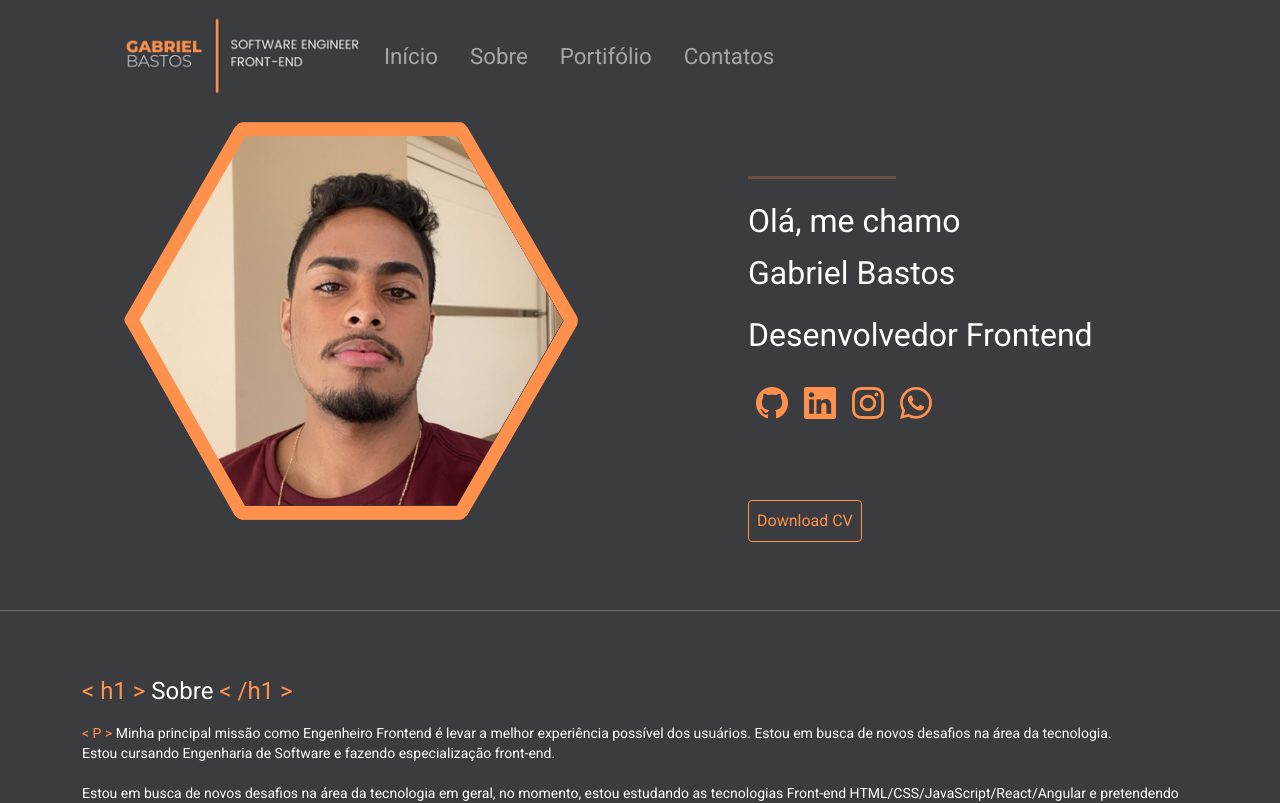
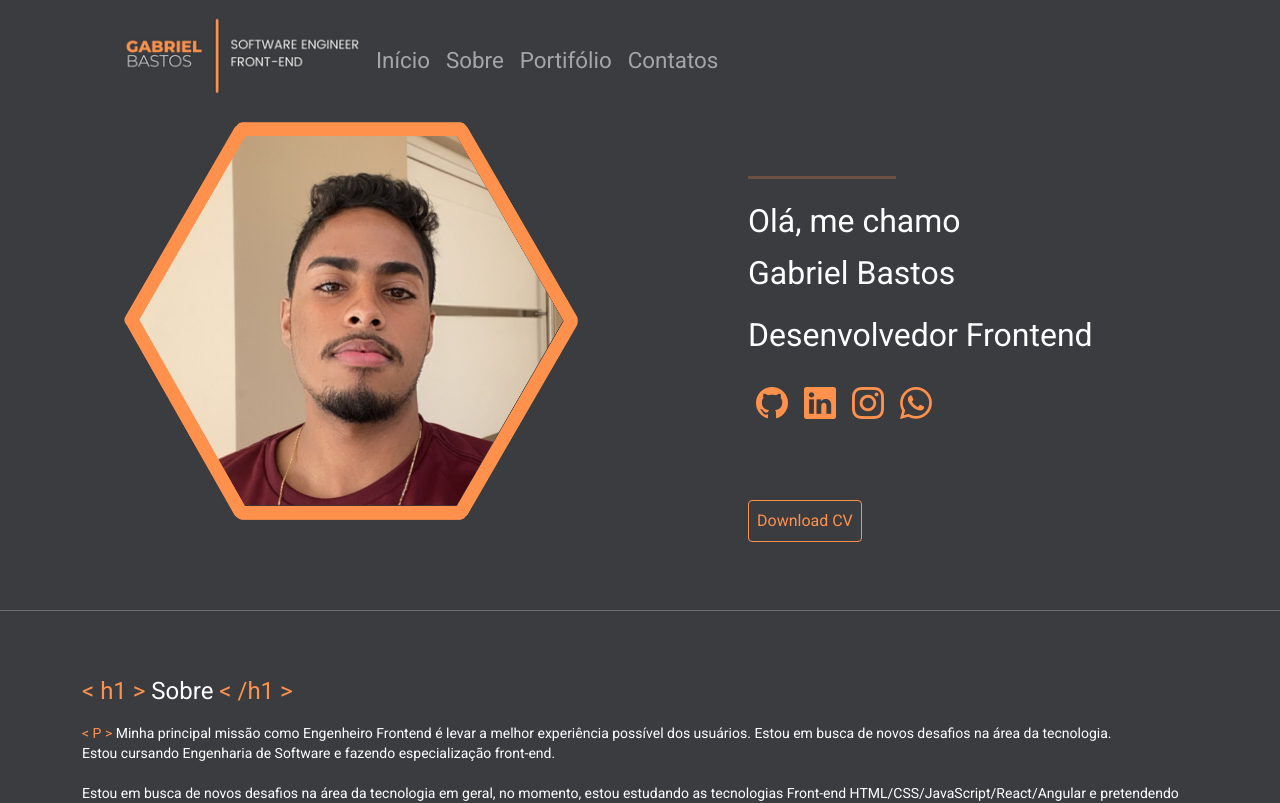
Before and after one commit to devbastos/frontend, an Angular app: page / in a window 1280 px wide. Shown: the top 803 px of the page. Built offline with nearby package versions, Linux system fonts and the light colour scheme.

Commit message:
Update nav.component.css

```diff
--- a/src/app/components/template/nav/nav.component.css
+++ b/src/app/components/template/nav/nav.component.css
@@ -17,7 +17,7 @@ img {
 
 
 .nav-item {
-    margin:0.5rem;
+    margin-top:0.5rem;
     font-size: 1.4rem;
     display: flex;
     justify-content: center;
```
